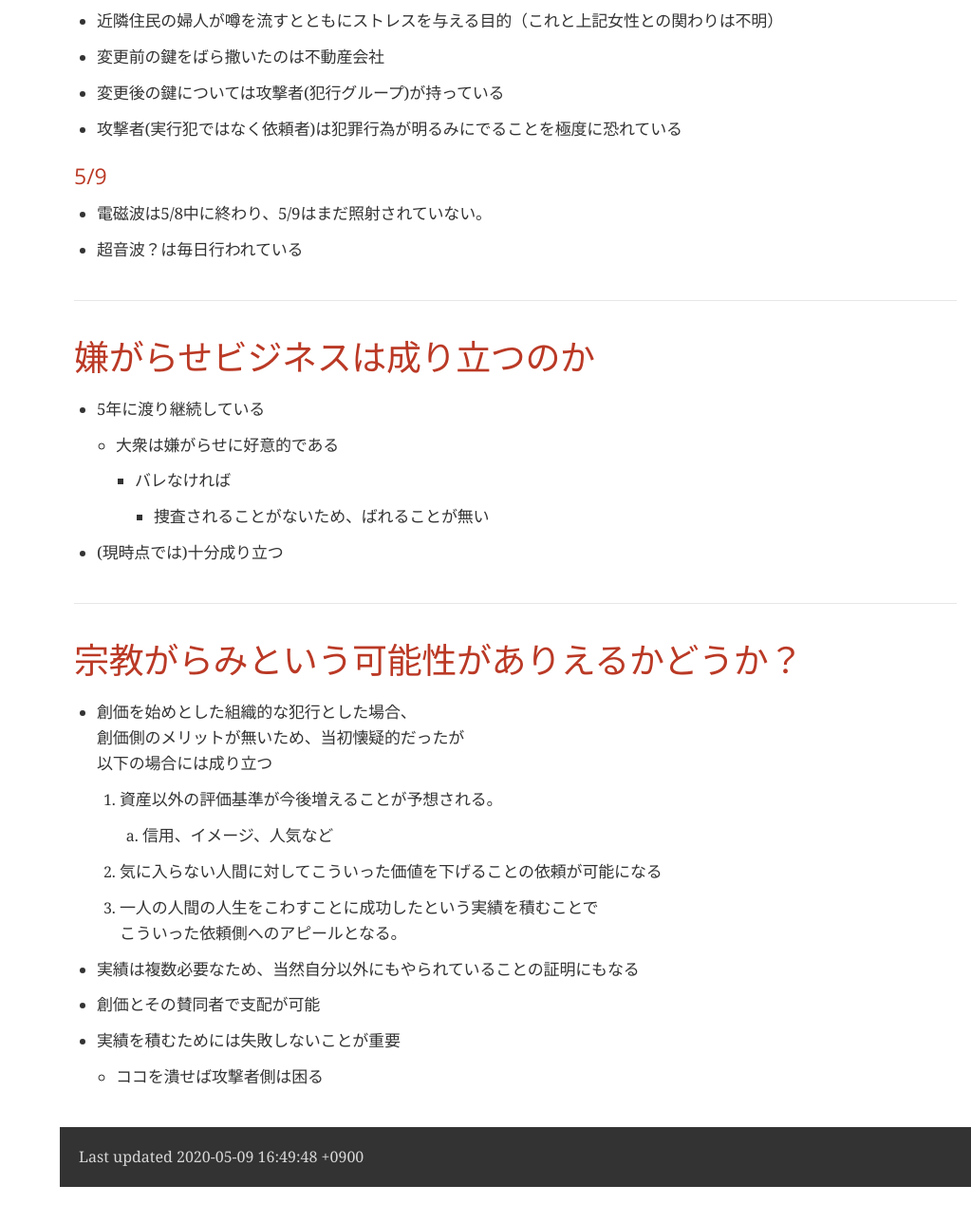
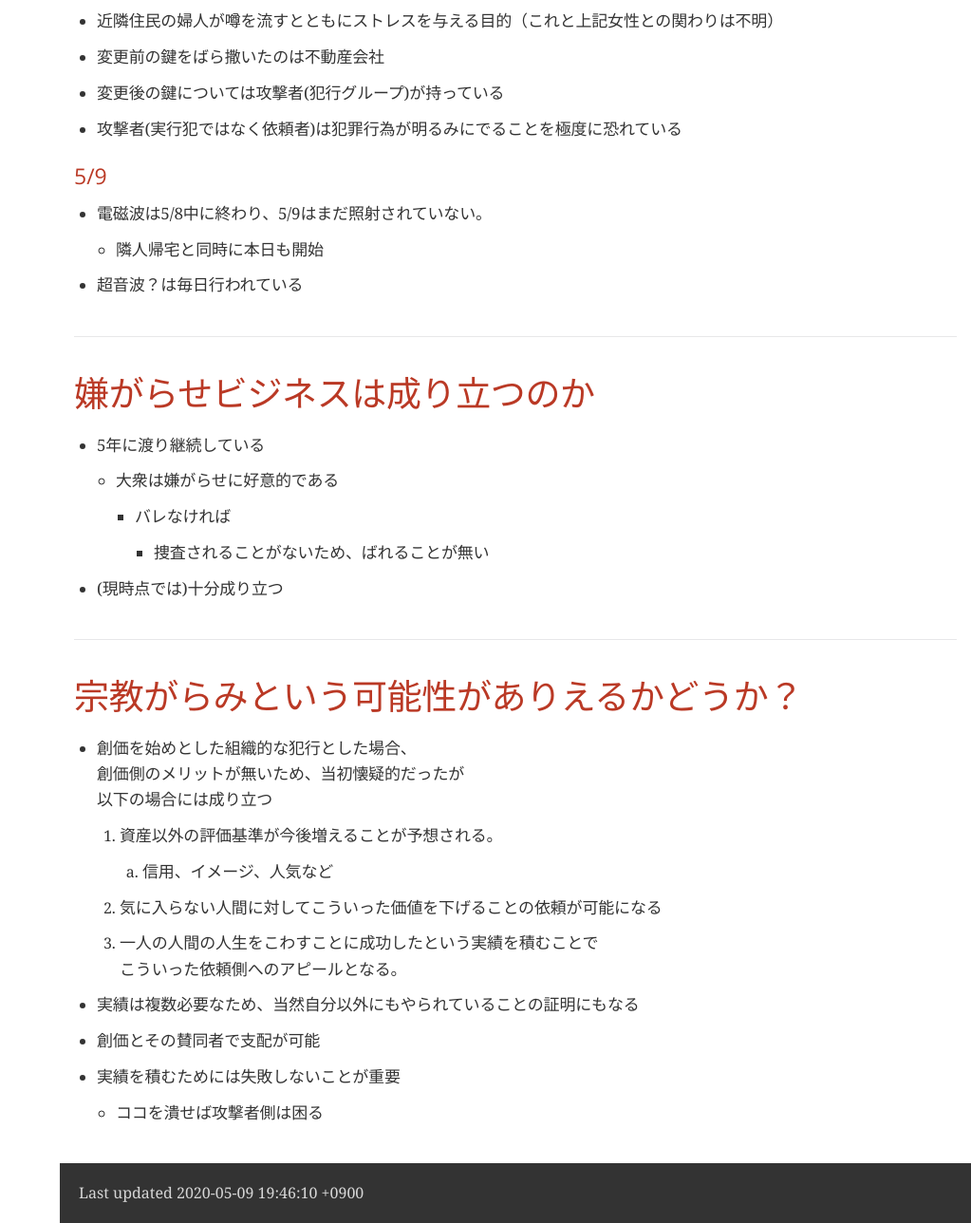
Before and after one commit to TakayukiYano/TakayukiYano.github.io, a plain HTML site: page memo/index.html in a window 1280 px wide. Shown: the part 2648-3936 px from the top of the page at 95% size, without its empty margins (257-1280 px from the left). Before the commit the page ends 3898 px from the top, so only its background shows below. Drawn offline with nearby package versions, Linux system fonts and the light colour scheme; a web font is replaced by a local one.

Commit message:
update 5/9

```diff
--- a/memo/index.html
+++ b/memo/index.html
@@ -754,6 +754,13 @@ body.book #toc,body.book #preamble,body.book h1.sect0,body.book .sect1>h2{page-b
 <ul>
 <li>
 <p>電磁波は5/8中に終わり、5/9はまだ照射されていない。</p>
+<div class="ulist">
+<ul>
+<li>
+<p>隣人帰宅と同時に本日も開始</p>
+</li>
+</ul>
+</div>
 </li>
 <li>
 <p>超音波？は毎日行われている</p>
@@ -853,7 +860,7 @@ body.book #toc,body.book #preamble,body.book h1.sect0,body.book .sect1>h2{page-b
 </div>
 <div id="footer">
 <div id="footer-text">
-Last updated 2020-05-09 16:49:48 +0900
+Last updated 2020-05-09 19:46:10 +0900
 </div>
 </div>
 </body>
```
